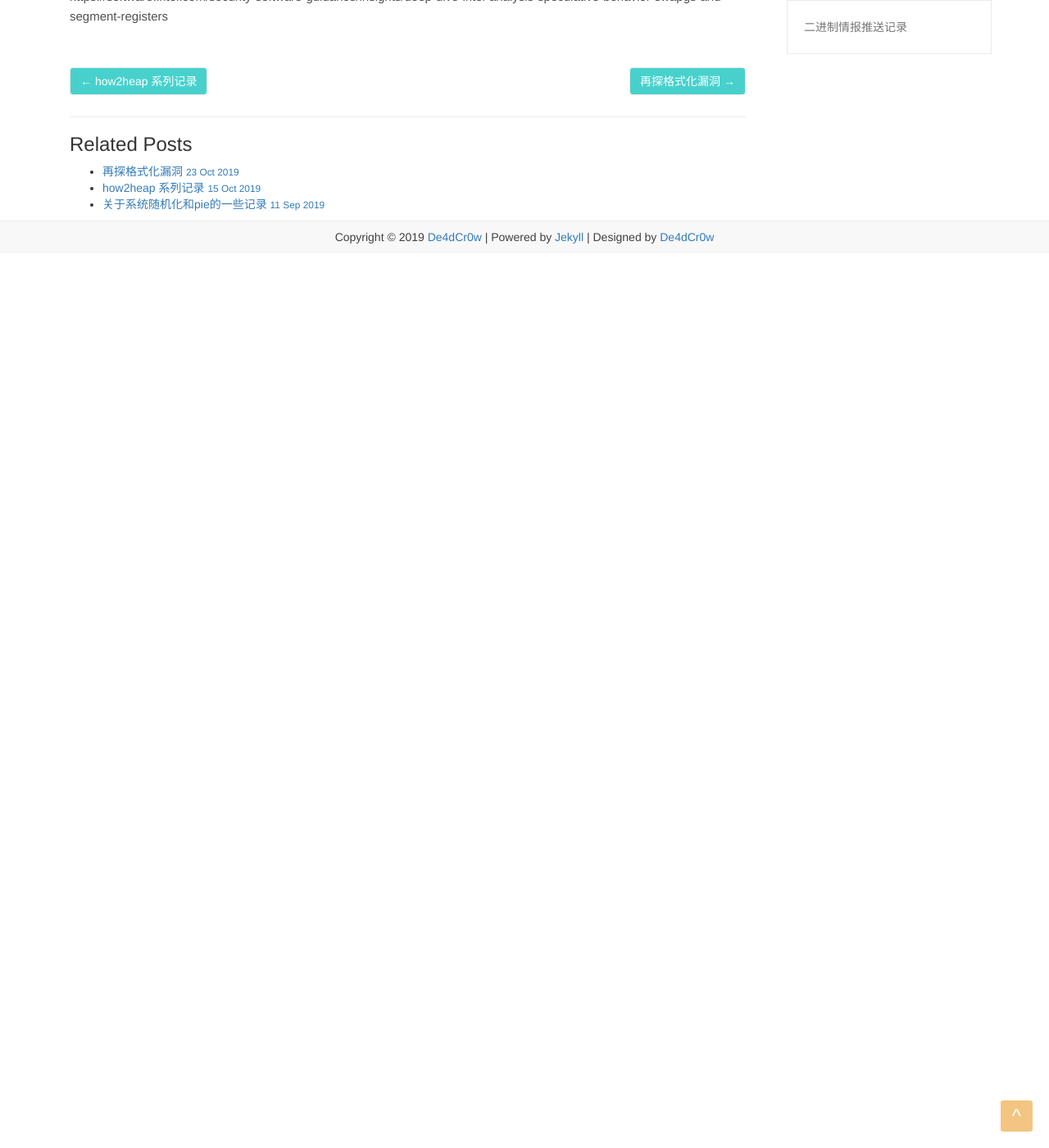
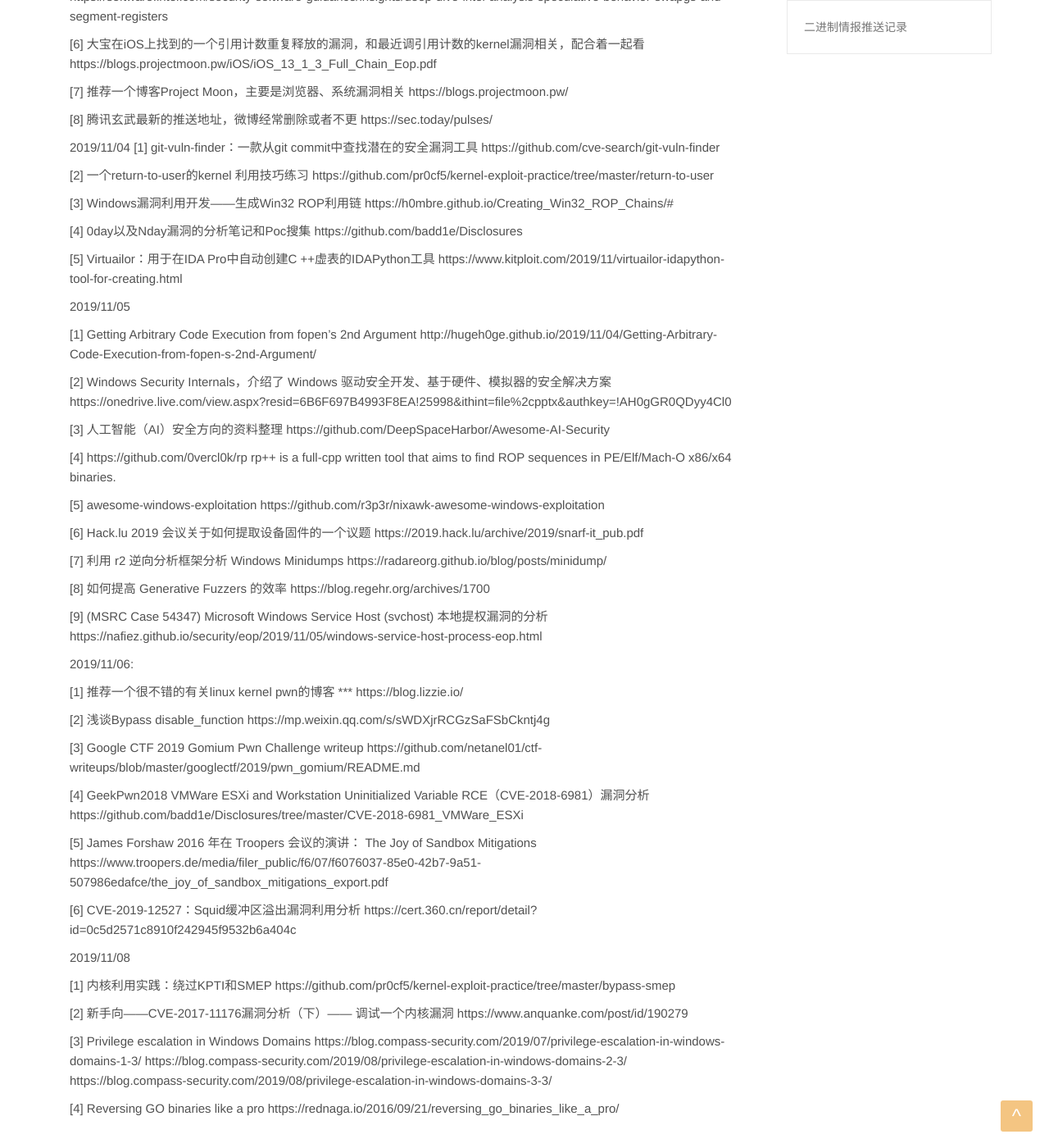
Before and after one commit to De4dCr0w/De4dCr0w.github.io, a Jekyll site: the page built from _posts/2019-10-22-二进制情报推送.md, in a window 1280 px wide and 1400 px high, scrolled down 2491 px. Shown: the whole window at 82% size. Built offline with Jekyll 4.4.1, drawn with Linux system fonts in a browser that asks for light colours; before the commit the page ends 2800 px from its top, so only the background shows below that.

Commit message:
二进制情报推送

```diff
--- a/_posts/2019-10-22-二进制情报推送.md
+++ b/_posts/2019-10-22-二进制情报推送.md
@@ -166,3 +166,93 @@ https://github.com/MattPD/cpplinks/blob/master/debugging.tracing.md
 
 [5] Deep Dive: Intel Analysis of Speculative Behavior of SWAPGS and Segment Registers
 https://software.intel.com/security-software-guidance/insights/deep-dive-intel-analysis-speculative-behavior-swapgs-and-segment-registers
+
+[6] 大宝在iOS上找到的一个引用计数重复释放的漏洞，和最近调引用计数的kernel漏洞相关，配合着一起看
+https://blogs.projectmoon.pw/iOS/iOS_13_1_3_Full_Chain_Eop.pdf
+
+[7] 推荐一个博客Project Moon，主要是浏览器、系统漏洞相关
+https://blogs.projectmoon.pw/
+
+[8] 腾讯玄武最新的推送地址，微博经常删除或者不更
+https://sec.today/pulses/
+
+2019/11/04
+[1] git-vuln-finder：一款从git commit中查找潜在的安全漏洞工具
+https://github.com/cve-search/git-vuln-finder
+
+[2] 一个return-to-user的kernel 利用技巧练习
+https://github.com/pr0cf5/kernel-exploit-practice/tree/master/return-to-user
+
+[3] Windows漏洞利用开发——生成Win32 ROP利用链
+https://h0mbre.github.io/Creating_Win32_ROP_Chains/#
+
+[4] 0day以及Nday漏洞的分析笔记和Poc搜集
+https://github.com/badd1e/Disclosures
+
+[5] Virtuailor：用于在IDA Pro中自动创建C ++虚表的IDAPython工具
+https://www.kitploit.com/2019/11/virtuailor-idapython-tool-for-creating.html
+
+2019/11/05
+
+[1] Getting Arbitrary Code Execution from fopen's 2nd Argument
+http://hugeh0ge.github.io/2019/11/04/Getting-Arbitrary-Code-Execution-from-fopen-s-2nd-Argument/
+
+[2] Windows Security Internals，介绍了 Windows 驱动安全开发、基于硬件、模拟器的安全解决方案
+https://onedrive.live.com/view.aspx?resid=6B6F697B4993F8EA!25998&ithint=file%2cpptx&authkey=!AH0gGR0QDyy4Cl0
+
+[3] 人工智能（AI）安全方向的资料整理
+https://github.com/DeepSpaceHarbor/Awesome-AI-Security
+
+[4] https://github.com/0vercl0k/rp
+rp++ is a full-cpp written tool that aims to find ROP sequences in PE/Elf/Mach-O x86/x64 binaries.
+
+[5] awesome-windows-exploitation
+https://github.com/r3p3r/nixawk-awesome-windows-exploitation
+
+[6] Hack.lu 2019 会议关于如何提取设备固件的一个议题
+https://2019.hack.lu/archive/2019/snarf-it_pub.pdf
+
+[7] 利用 r2 逆向分析框架分析 Windows Minidumps
+https://radareorg.github.io/blog/posts/minidump/
+
+[8] 如何提高 Generative Fuzzers 的效率
+https://blog.regehr.org/archives/1700
+
+[9] (MSRC Case 54347) Microsoft Windows Service Host (svchost) 本地提权漏洞的分析
+https://nafiez.github.io/security/eop/2019/11/05/windows-service-host-process-eop.html
+
+2019/11/06:
+
+[1] 推荐一个很不错的有关linux kernel pwn的博客 ***
+https://blog.lizzie.io/
+
+[2] 浅谈Bypass disable_function
+https://mp.weixin.qq.com/s/sWDXjrRCGzSaFSbCkntj4g
+
+[3] Google CTF 2019 Gomium Pwn Challenge writeup
+https://github.com/netanel01/ctf-writeups/blob/master/googlectf/2019/pwn_gomium/README.md
+
+[4] GeekPwn2018 VMWare ESXi and Workstation Uninitialized Variable RCE（CVE-2018-6981）漏洞分析
+https://github.com/badd1e/Disclosures/tree/master/CVE-2018-6981_VMWare_ESXi
+
+[5] James Forshaw 2016 年在 Troopers 会议的演讲： The Joy of Sandbox Mitigations
+https://www.troopers.de/media/filer_public/f6/07/f6076037-85e0-42b7-9a51-507986edafce/the_joy_of_sandbox_mitigations_export.pdf
+
+[6] CVE-2019-12527：Squid缓冲区溢出漏洞利用分析
+https://cert.360.cn/report/detail?id=0c5d2571c8910f242945f9532b6a404c
+
+2019/11/08
+
+[1] 内核利用实践：绕过KPTI和SMEP
+https://github.com/pr0cf5/kernel-exploit-practice/tree/master/bypass-smep
+
+[2] 新手向——CVE-2017-11176漏洞分析（下）—— 调试一个内核漏洞
+https://www.anquanke.com/post/id/190279
+
+[3] Privilege escalation in Windows Domains
+https://blog.compass-security.com/2019/07/privilege-escalation-in-windows-domains-1-3/
+https://blog.compass-security.com/2019/08/privilege-escalation-in-windows-domains-2-3/
+https://blog.compass-security.com/2019/08/privilege-escalation-in-windows-domains-3-3/
+
+[4] Reversing GO binaries like a pro
+https://rednaga.io/2016/09/21/reversing_go_binaries_like_a_pro/
```
Also changed, not shown: image/2019-10-25-InCTF-Internationals-2019-pwnbox分析/1.jpg (added), image/CVE-2019-12526-Squid缓冲区溢出漏洞预警/1.jpg (added), image/CVE-2019-12526-Squid缓冲区溢出漏洞预警/2.jpg (added), image/CVE-2019-12526-Squid缓冲区溢出漏洞预警/CVE-2019-12526：Squid缓冲区溢出漏洞预警.png (added), image/CVE-2019-12526-Squid缓冲区溢出漏洞预警/logo.png (added), image/CVE-2019-12526-Squid缓冲区溢出漏洞预警/t01926254a94524073c.jpeg (added).
